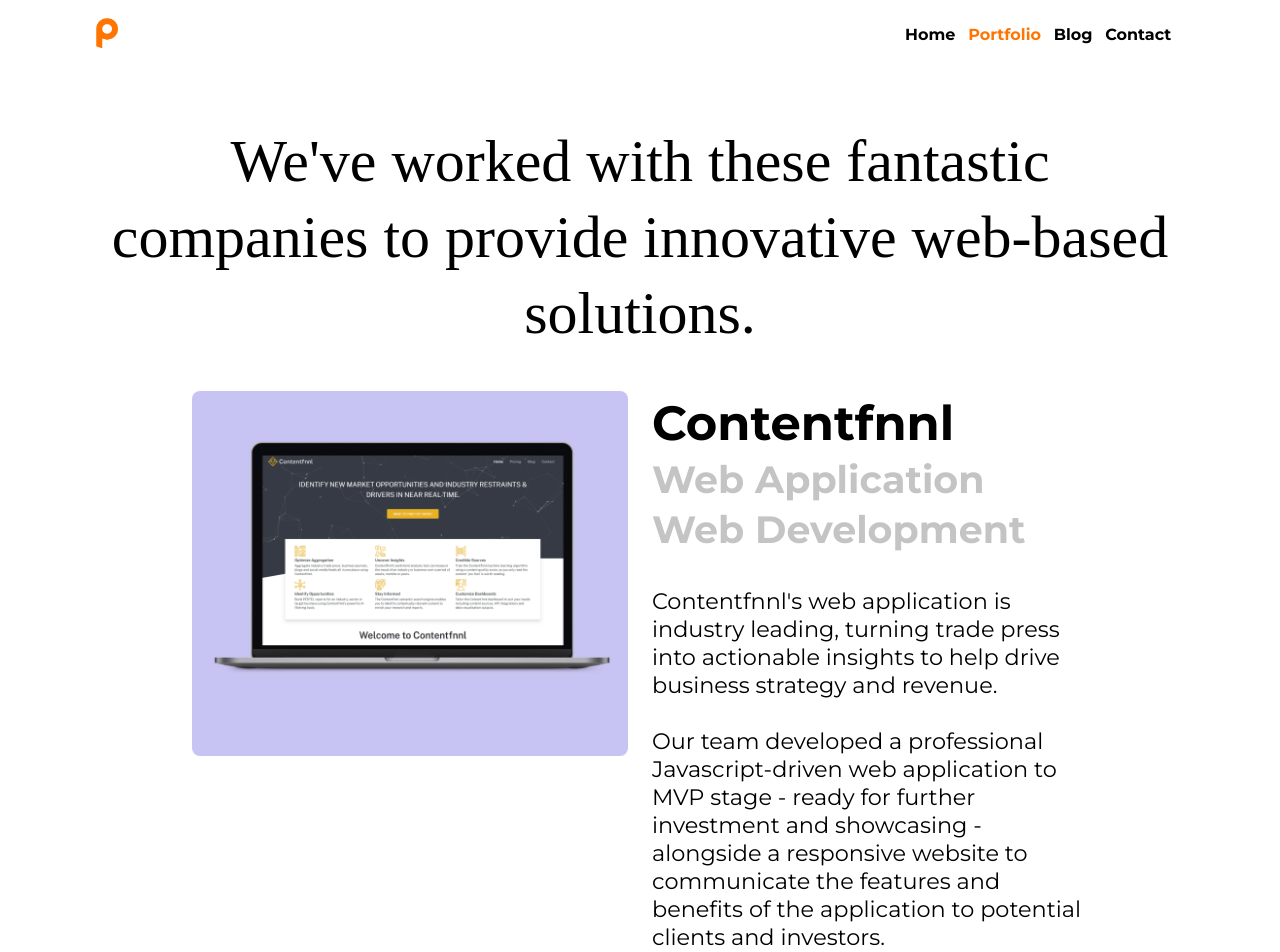
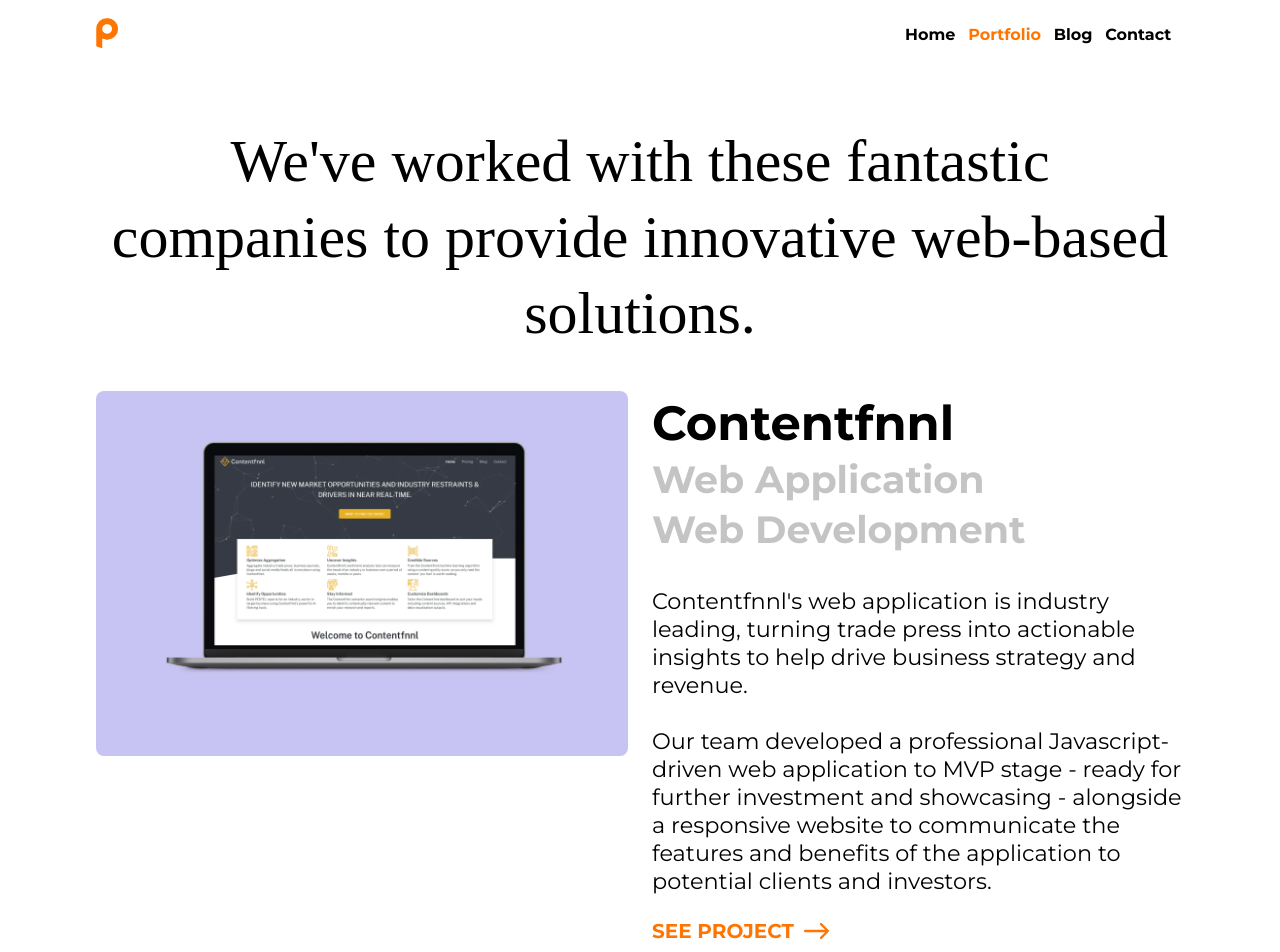
Before and after one commit to Polax-Digital/polax-jekyll, a Jekyll site: the page built from portfolio.md, in a window 1280 px wide. Shown: the top 952 px of the page. Built offline with Jekyll 4.4.1, drawn with Linux system fonts in a browser that asks for light colours; nearby versions of some CDN libraries; some web fonts are replaced.

Commit message:
Removed pf-content

```diff
--- a/_layouts/portfolio.html
+++ b/_layouts/portfolio.html
@@ -15,7 +15,7 @@
             </div>
         </div>
 
-        <div class="content-container" id="pf-content">
+        <div class="content-container">
             <div class="pf-wrapper">
                 <div class="row">
                     <div class="col-md-6 order-md-first">
--- a/assets/css/main.css
+++ b/assets/css/main.css
@@ -316,11 +316,6 @@
 }
 
 /* Portfolio page */
-
-#pf-content {
-    padding-left: 15vw;
-    padding-right: 15vw;
-}
 
 .pf-wrapper {
     margin-bottom: 4rem;
```
